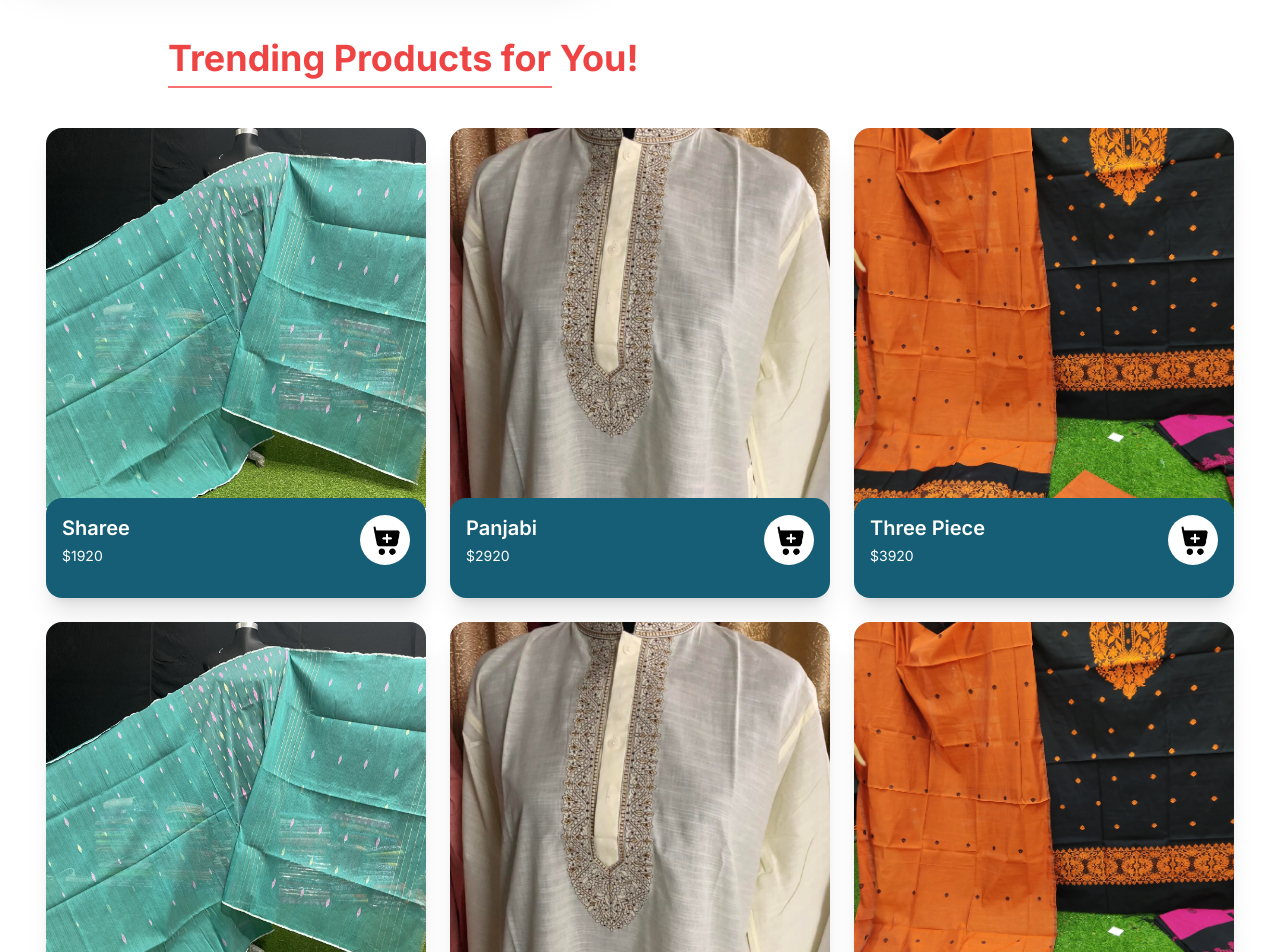
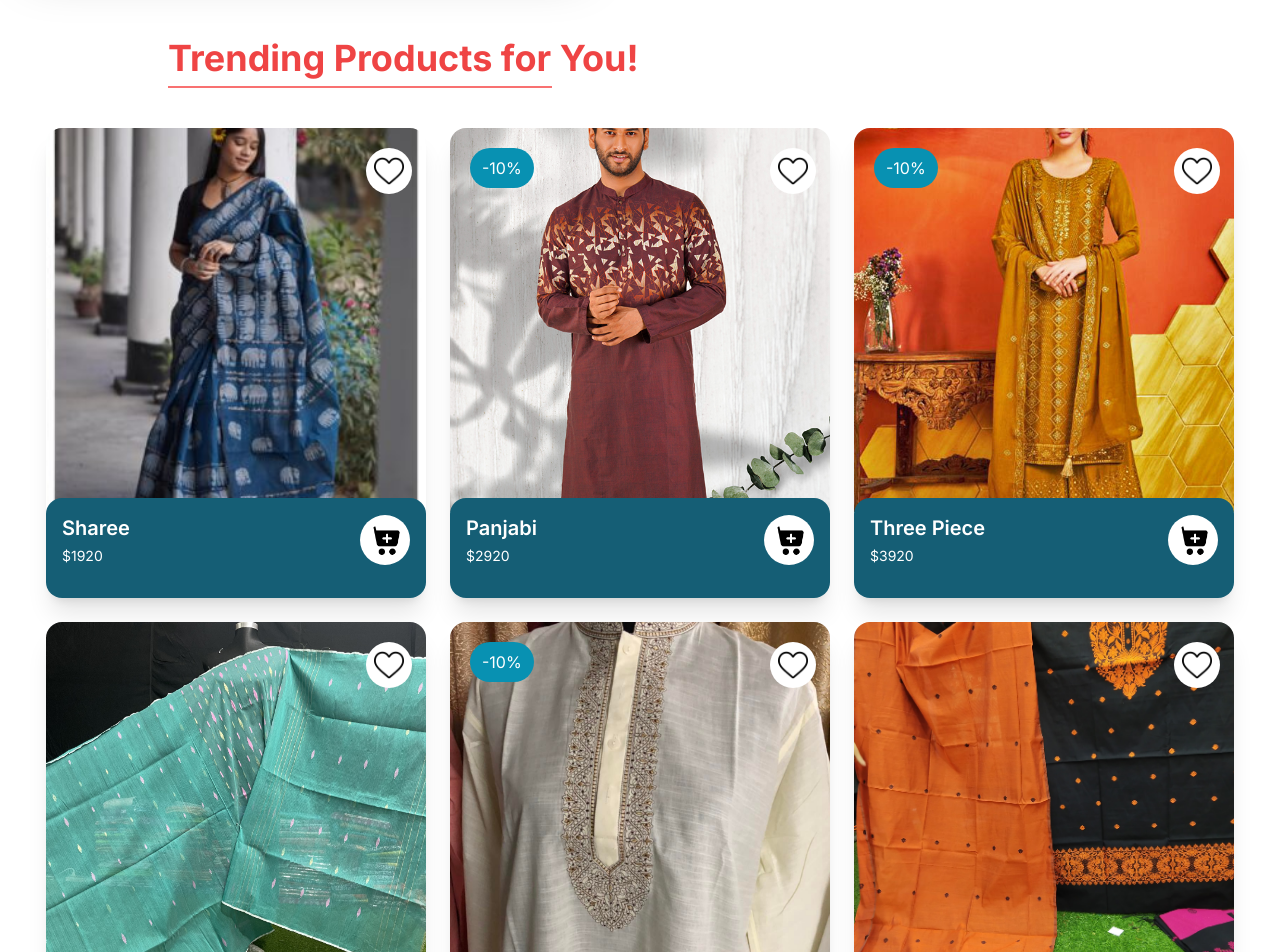
Before and after one commit to AsifShawon/dhakaiaa-jamdani, a Next.js app: page / in a window 1280 px wide. Shown: the part 1820-2772 px from the top of the page. Built offline with nearby package versions, Linux system fonts and the light colour scheme.

Commit message:
edited productCard

```diff
--- a/src/app/components/homepage/CategorySection.tsx
+++ b/src/app/components/homepage/CategorySection.tsx
@@ -43,7 +43,7 @@ const CategorySection = () => {
           </div>
         </div>
 
-        <div className="flex flex-col gap-4">
+        <div className="flex flex-col md:gap-4 gap-8">
           <div className="card bg-base-100 image-full w-full md:w-[650px] h-[290px] shadow-xl">
             <figure>
               <Image
--- a/src/app/components/homepage/trendingProducts.tsx
+++ b/src/app/components/homepage/trendingProducts.tsx
@@ -6,32 +6,38 @@ const TrendingProducts = () => {
     {
       name: "Sharee",
       price: "1920",
+      image: "/images/sharee_1.jpg",
+      discount: 0,
+    },
+    {
+      name: "Panjabi",
+      price: "2920",
+      image: "/images/panjabi_1.jpg",
+      discount: 10,
+    },
+    {
+      name: "Three Piece",
+      price: "3920",
+      image: "/images/threepcs_1.jpg",
+      discount: 10,
+    },
+    {
+      name: "Sharee",
+      price: "1920",
       image: "/images/sharee_2.jpg",
+      discount: 0,
     },
     {
       name: "Panjabi",
       price: "2920",
       image: "/images/panjabi_2.jpg",
+      discount: 10,
     },
     {
       name: "Three Piece",
       price: "3920",
       image: "/images/threepcs_2.jpg",
-    },
-    {
-      name: "Sharee",
-      price: "1920",
-      image: "/images/sharee_2.jpg",
-    },
-    {
-      name: "Panjabi",
-      price: "2920",
-      image: "/images/panjabi_2.jpg",
-    },
-    {
-      name: "Three Piece",
-      price: "3920",
-      image: "/images/threepcs_2.jpg",
+      discount: 0,
     },
   ];
   return (
--- a/src/app/components/productCard.tsx
+++ b/src/app/components/productCard.tsx
@@ -15,6 +15,23 @@ const ProductCard = ({ props }: { props: any }) => {
           className="max-h-96"
         />
       </figure>
+
+      { product.discount == 0 ?
+        "" :
+        <div className="absolute top-5 left-5 bg-cyan-600 p-2 pl-3 pr-3 rounded-full text-white">
+          -{product.discount}%
+        </div>
+      }
+      <div className="bg-white absolute top-5 p-2 rounded-full md:left-80 left-[260px]">
+        <Image
+          src="/images/heart-no-fill.png"
+          alt="Add to wishlist"
+          height={30}
+          width={30}
+          style={{ cursor: "pointer" }}
+        />
+      </div>
+
       <div className="card-body bg-cyan-800 rounded-2xl absolute md:top-[370px] top-[270px] w-full h-[100px]">
         <div className="text-white flex justify-between items-center">
           <div>
```
Also changed, not shown: public/images/heart-fill.png (added), public/images/heart-no-fill.png (added).
